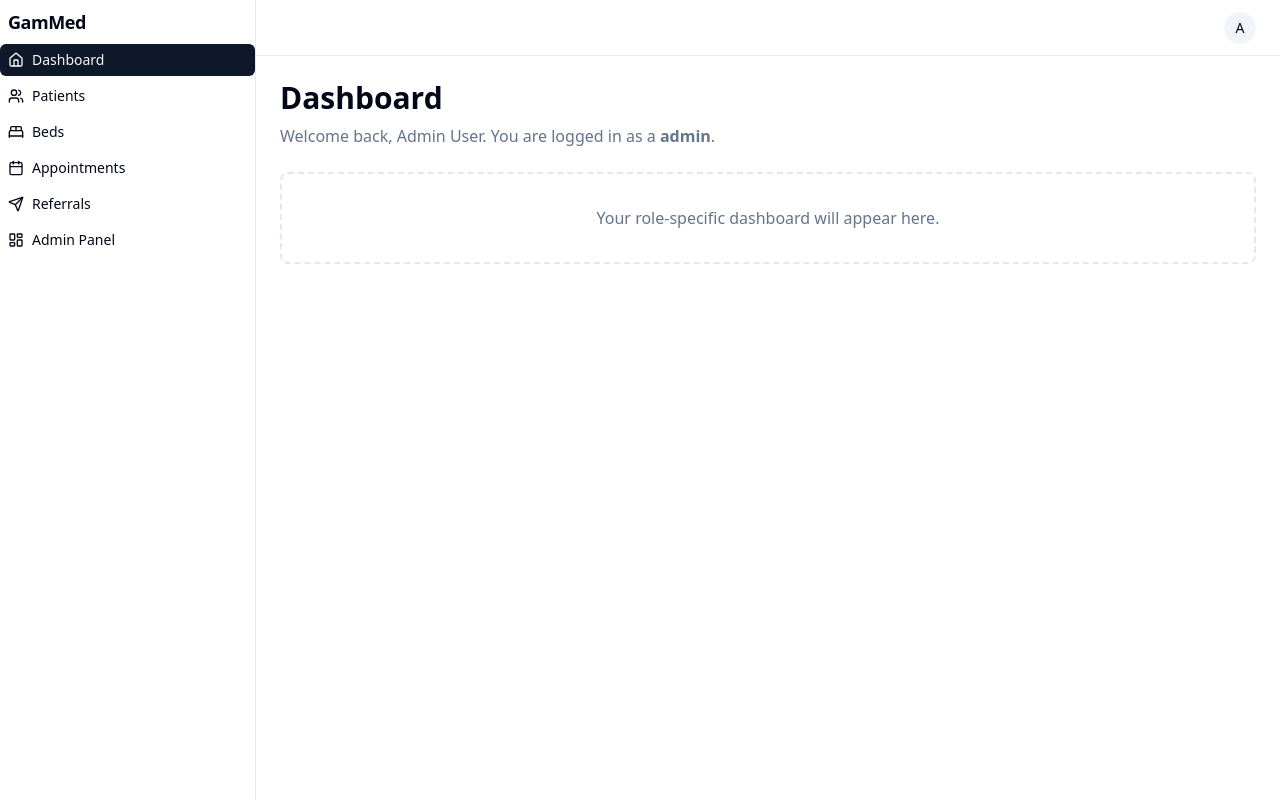
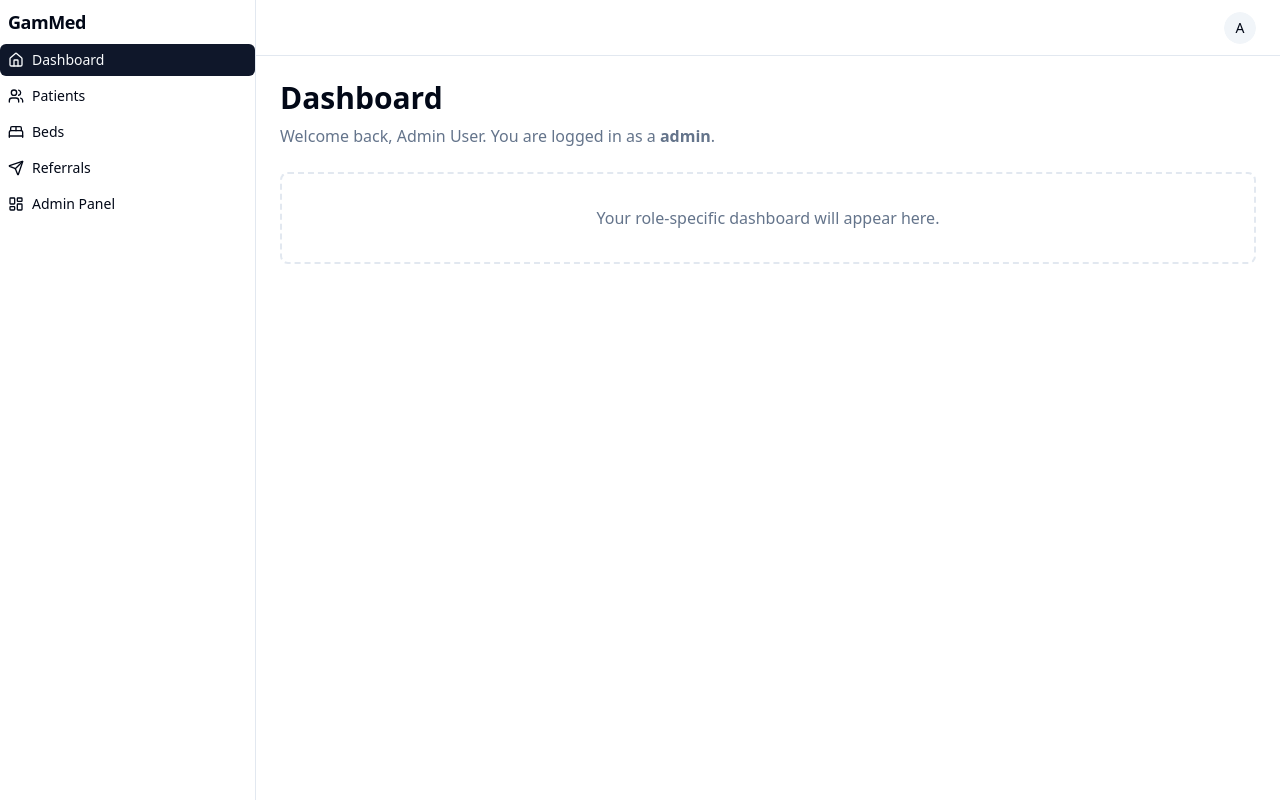
Before and after one commit to jgambrah/GAM_Med, a Next.js app: page /dashboard in a window 1280 px wide. Built offline with nearby package versions, Linux system fonts and the light colour scheme.

Commit message:
I see this error with the app, reported by NextJS, please fix it. The er

```diff
--- a/src/components/dashboard/main-nav.tsx
+++ b/src/components/dashboard/main-nav.tsx
@@ -9,7 +9,7 @@ import {
   SidebarMenuButton,
 } from '@/components/ui/sidebar';
 import { useAuth } from '@/hooks/use-auth';
-import { Home, Users, Calendar, Pill, Stethoscope, LayoutDashboard, BedDouble, Send, Beaker, ClipboardHeart } from 'lucide-react';
+import { Home, Users, Stethoscope, LayoutDashboard, BedDouble, ClipboardHeart, Beaker, Send, Pill } from 'lucide-react';
 import { User } from '@/lib/types';
 
 const allRoles: User['role'][] = ['admin', 'doctor', 'nurse', 'pharmacist', 'patient', 'billing_clerk', 'lab_technician'];
@@ -42,12 +42,6 @@ export function MainNav() {
       label: 'Beds',
       icon: BedDouble,
       roles: ['admin', 'doctor', 'nurse'],
-    },
-    {
-      href: '/dashboard/appointments',
-      label: 'Appointments',
-      icon: Calendar,
-      roles: ['admin', 'doctor', 'billing_clerk'],
     },
     {
       href: '/dashboard/prescriptions',
```
Lines whose indentation alone changed are shown as unchanged.
